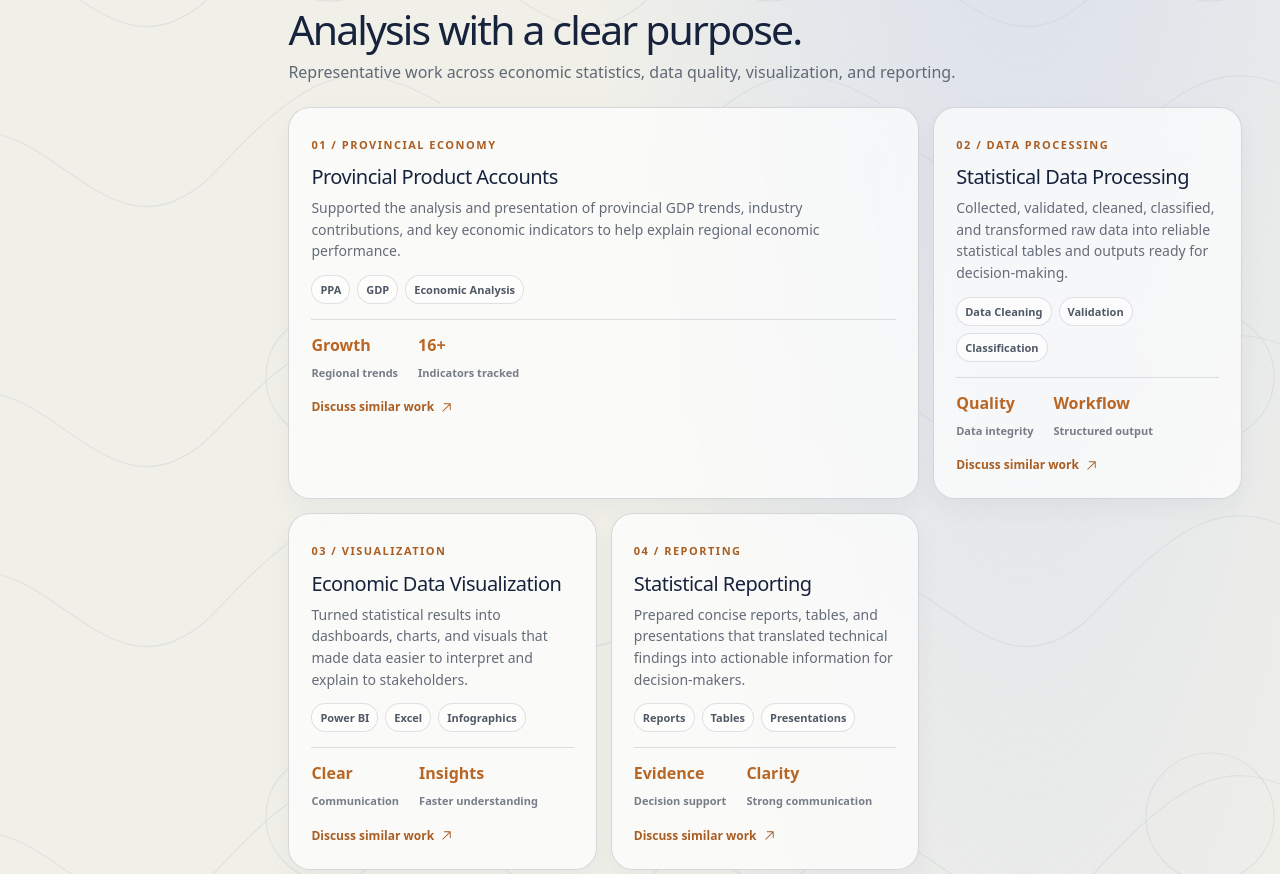
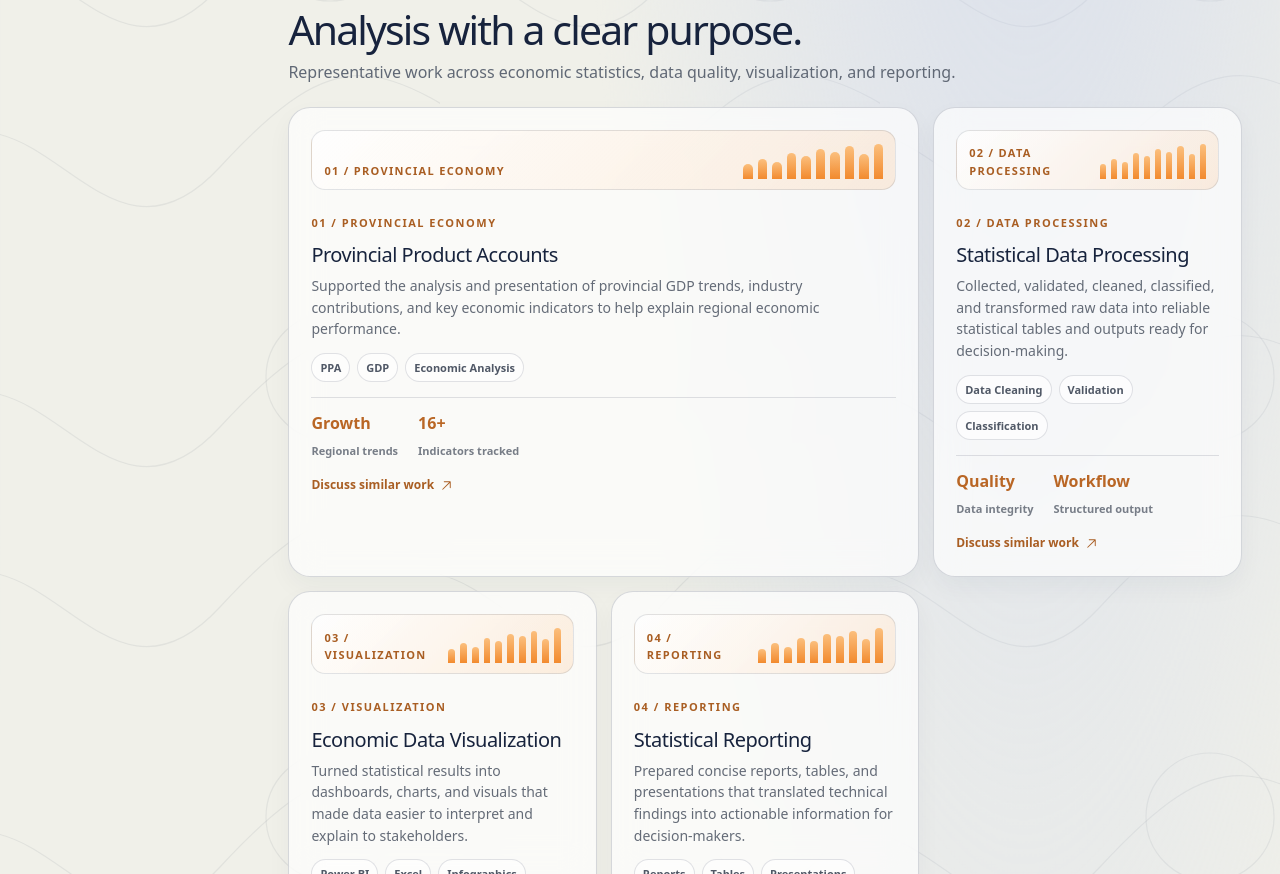
Before and after one commit to marianodags/My-Portfolio, a React (Vite) app: page / in a window 1280 px wide. Shown: the part 1463-2337 px from the top of the page. Built offline with nearby package versions, Linux system fonts and the light colour scheme.

Commit message:
Update Projects component and styles in index.css

```diff
--- a/src/components/Projects.jsx
+++ b/src/components/Projects.jsx
@@ -20,6 +20,12 @@ export default function Projects() {
         <div className="card-grid">
           {projects.map(([number,title,description,tags,impact1,impact2]) => (
             <article className="portfolio-card case-card" key={title}>
+              <div className="project-preview" aria-hidden="true">
+                <span>{number}</span>
+                <div className="project-preview-bars">
+                  {[38,52,44,66,59,78,71,86,64,92].map((height, index) => <i key={index} style={{ height: `${height}%` }} />)}
+                </div>
+              </div>
               <span className="kicker">{number}</span>
               <h3>{title}</h3>
               <p>{description}</p>
--- a/src/index.css
+++ b/src/index.css
@@ -73,6 +73,10 @@ main{min-width:0}
 .metric span{display:block;font-size:11px;color:#747984;font-weight:700;margin-top:4px}
 .mini-bars{height:84px;display:flex;align-items:end;gap:7px;padding:9px 4px 0;margin-top:10px;border-bottom:1px solid var(--line)}
 .mini-bars i{display:block;flex:1;border-radius:6px 6px 0 0;background:linear-gradient(180deg,#f9a45d,#f28a2e);min-height:12px}
+.project-preview{display:flex;align-items:flex-end;justify-content:space-between;gap:10px;padding:10px 12px;border:1px solid rgba(23,35,61,.12);border-radius:14px;background:linear-gradient(135deg,rgba(255,255,255,.8),rgba(255,172,95,.18));margin-bottom:18px}
+.project-preview>span{font-size:11px;font-weight:900;letter-spacing:1.3px;color:#a95e23}
+.project-preview-bars{display:flex;align-items:flex-end;gap:5px;height:38px;width:min(140px,55%)}
+.project-preview-bars i{display:block;flex:1;border-radius:7px 7px 0 0;background:linear-gradient(180deg,#fbbf7d,#f28a2e)}
 .case-meta{display:flex;flex-wrap:wrap;gap:7px;margin:13px 0 15px}
 .case-tag{padding:5px 8px;border-radius:999px;background:rgba(255,255,255,.6);border:1px solid var(--line);color:#505866;font-size:11px;font-weight:800}
 .case-impact{margin-top:auto;padding-top:13px;border-top:1px solid var(--line);display:flex;gap:20px}
```
